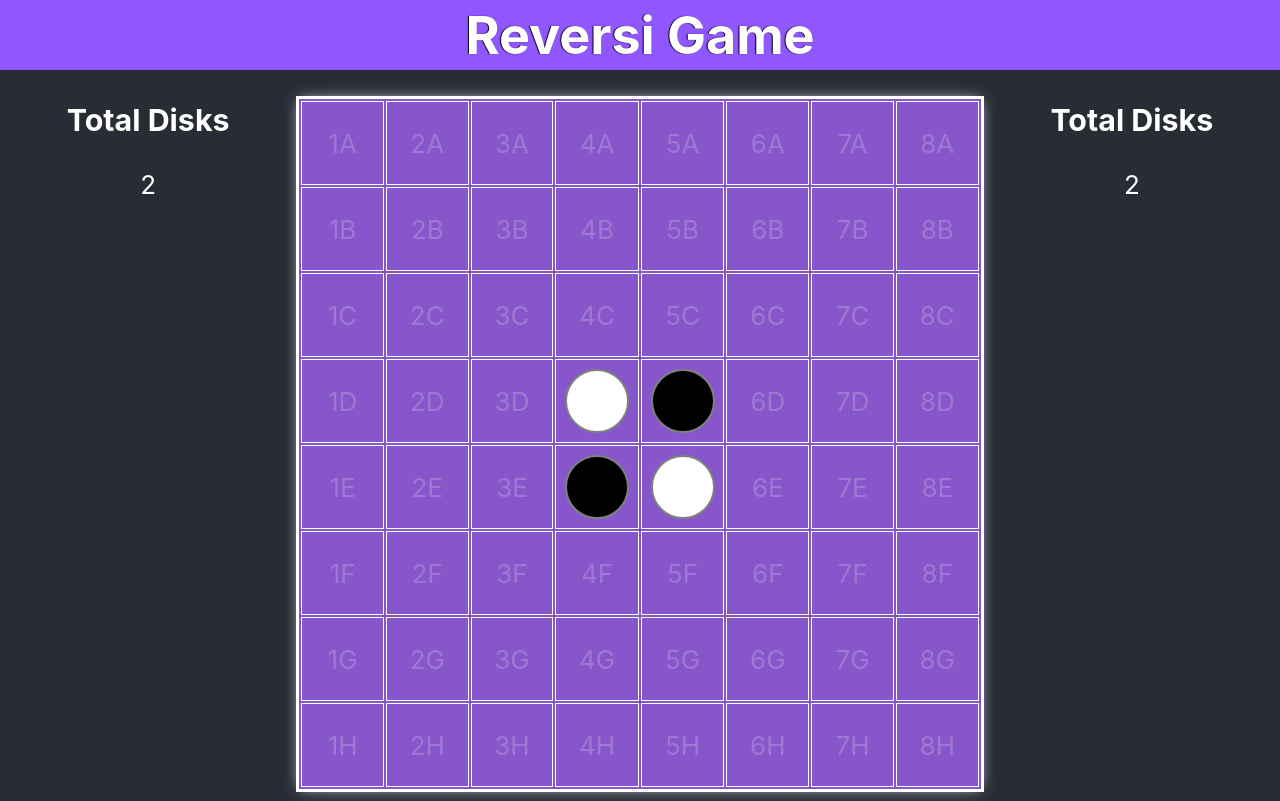
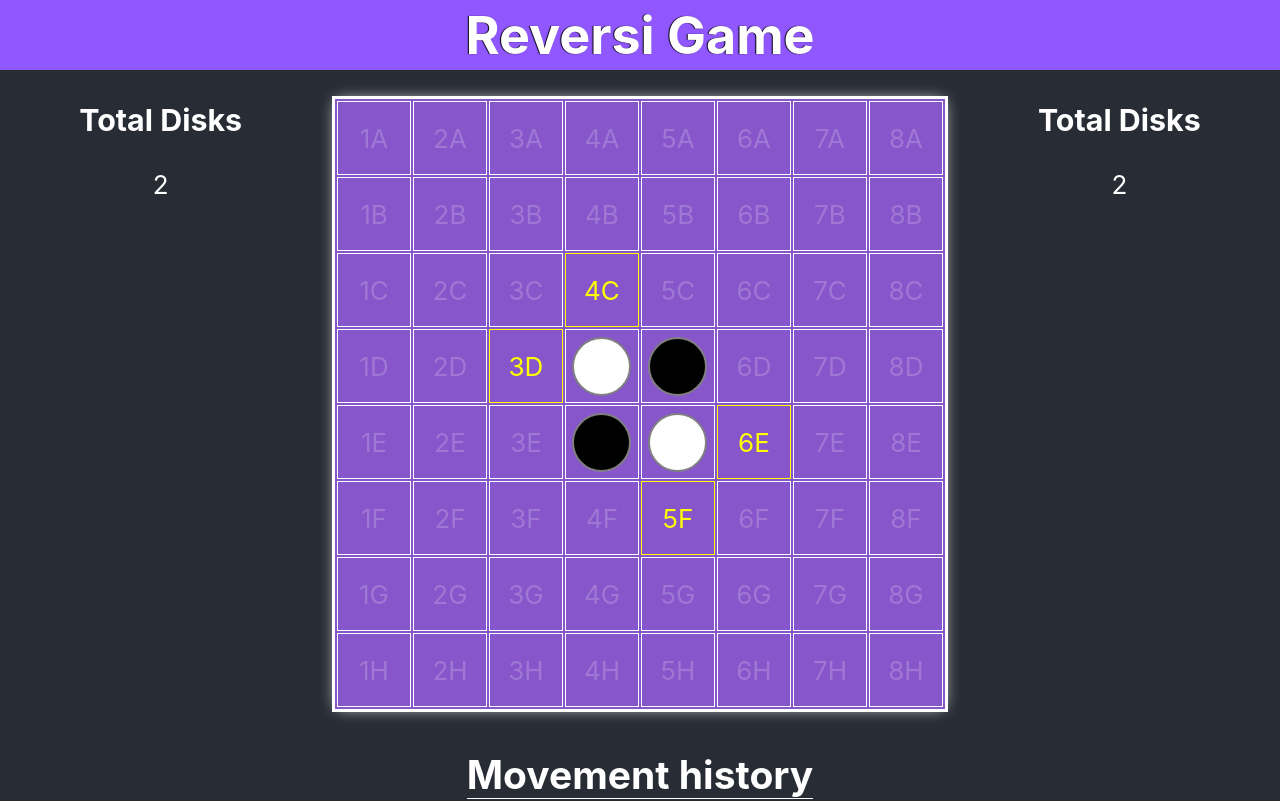
Before and after one commit to sebaveg/Reversi-Game, a React (Create React App) app: page /game in a window 1280 px wide. Shown: the top 801 px of the page. Built offline with nearby package versions, Linux system fonts and the light colour scheme.

Commit message:
fix reverse disks

```diff
--- a/src/assets/styles/Cell.css
+++ b/src/assets/styles/Cell.css
@@ -2,8 +2,8 @@
   border: 1px solid white;
   color: rgba(255, 255, 255, .2);
   cursor: pointer;
-  height: 80px;
-  width: 80px;
+  height: 70px;
+  width: 70px;
 }
 .cell:hover {
   color: white;
@@ -12,12 +12,12 @@
   border: 1px solid yellow;
   color: yellow;
   cursor: pointer;
-  height: 80px;
-  width: 80px;
+  height: 70px;
+  width: 70px;
 }
 .black, .white {
-  height: 60px;
-  width: 60px;
+  height: 55px;
+  width: 55px;
   border: 2px solid grey;
   border-radius: 50%;
   margin: 0 auto;
--- a/src/components/Board.jsx
+++ b/src/components/Board.jsx
@@ -4,13 +4,13 @@ import Cell from '../containers/Cell';
 
 import '../assets/styles/Board.css';
 
-const Board = ({ board }) => (
+const Board = ({ board, onClickCell }) => (
   <table className="Board">
     <tbody>
       {board.map((row, x) => (
         <tr key={x}>
           {board[x].map((cell, y) => (
-            <Cell key={`${x}${y}`} disk={cell.disk} allowed={cell.allowedCell} position={[x, y]}>
+            <Cell key={`${x}${y}`} disk={cell.disk} allowed={cell.allowedCell} position={[x, y]} onClickCell={onClickCell}>
               {cell.id}
             </Cell>
           ))}
@@ -19,5 +19,4 @@ const Board = ({ board }) => (
     </tbody>
   </table>
 );
-
 export default Board;
--- a/src/components/Cell.jsx
+++ b/src/components/Cell.jsx
@@ -3,7 +3,7 @@ import React from 'react';
 const Cell = ({
   disk, allowed, children, onClick,
 }) => (
-  <td className={allowed ? 'highlight' : 'cell'} onClick={onClick}>
+  <td className={allowed.length > 0 ? 'highlight' : 'cell'} onClick={onClick}>
     {disk !== 'black' && disk !== 'white' ? children : null}
     <div className={disk} />
   </td>
--- a/src/containers/Board.jsx
+++ b/src/containers/Board.jsx
@@ -24,6 +24,12 @@ class Board extends React.Component {
 
   componentDidMount() {
     this.initialBoard();
+  }
+
+  componentDidUpdate(prevProps) {
+    if (this.props.currentPlayer !== prevProps.currentPlayer) {
+      this.allowedCells();
+    }
   }
 
   diskOponent = () => (this.props.currentPlayer === 'white' ? 'black' : 'white');
@@ -55,51 +61,56 @@ class Board extends React.Component {
     this.allowedCells();
   }
 
+  // says what cells are enable for clicks in current turn
   allowedCells() {
-    // says what cells are enable for clicks
     const b = this.props.board.slice();
-    let bool; let cant = 0;
+    let arrayCanReverse; let cant = 0;
     for (let x = 0; x < 8; x++) {
       for (let y = 0; y < 8; y++) {
-        bool = true; // this.canPutDisk(x, y);
-        b[x][y].allowedCell = bool;
-        b[x][y].lala = 'pepe';
-        if (bool) cant += 1;
+        // array with positions enable for put disks
+        arrayCanReverse = this.canPutDisk(x, y);
+        b[x][y].allowedCell = arrayCanReverse;
+        if (arrayCanReverse.length > 0) cant += 1;
       }
     }
-    return cant;
-    // await this.props.setBoard(board);
-    // this.props.setAllowedCells(cant);
+    this.props.setAllowedCells(cant); // dispatch how many cells enable
+    this.props.setBoard(b);
   }
 
+  // array with positions enable for put disks
   canPutDisk(x, y) {
-    // boolean if can put one disk in the cell in (x,y)
     const { board } = this.props;
-    let can = false;
     if (board[x][y].disk) return false;
+    const canReverse = [];
     let X;
     let Y;
     let cantDisks;
+    let cells;
     directions.forEach((direction) => {
       cantDisks = 0;
+      cells = [];
       X = x;
       Y = y;
       do {
+        cells.push({ X, Y });
         X += direction[0];
         Y += direction[1];
         cantDisks += 1;
       } while (this.inBoard(X, Y) && board[X][Y].disk === this.diskOponent());
 
       if (cantDisks > 1 && this.inBoard(X, Y) && board[X][Y].disk === this.props.currentPlayer) {
-        can = true;
+        canReverse.push(cells);
+        // cells.forEach((cell) => {
+        //   board[cell[0]][cell[1]].disk = this.props.currentPlayer;
+        // });
       }
     });
-    return can;
+    return [].concat(...canReverse);
   }
 
   render() {
     return (
-      <BoardLayout board={this.props.board} />
+      <BoardLayout board={this.props.board} onClickCell={this.allowedCells.bind(this)} />
     );
   }
 }
--- a/src/containers/Cell.jsx
+++ b/src/containers/Cell.jsx
@@ -13,17 +13,6 @@ import CellLayout from '../components/Cell';
 
 import '../assets/styles/Cell.css';
 
-const directions = [
-  [0, 1], // right
-  [0, -1], // left
-  [-1, 0], // up
-  [1, 0], // down
-  [1, 1], // down right
-  [1, -1], // down left
-  [-1, 1], // up right
-  [-1, -1], // up left
-];
-
 class Cell extends Component {
   diskOponent = () => (this.props.currentPlayer === 'white' ? 'black' : 'white')
 
@@ -31,10 +20,17 @@ class Cell extends Component {
 
   // reverse disks oponent
   reverse() {
-    if (this.props.allowed) {
+    if (this.props.allowed.length > 0) {
+      this.props.onClickCell();
       const { board } = this.props;
       const x = this.props.position[0];
       const y = this.props.position[1];
+      board[x][y].disk = this.props.currentPlayer;
+      board[x][y].allowedCell.forEach((cell) => {
+        board[cell.X][cell.Y].disk = this.props.currentPlayer;
+      });
+      this.props.addDisks(this.props.allowed.length); // dispatch action
+      this.props.setBoard(board);
       // save position disks in the global state
       if (this.props.currentPlayer === 'black') {
         this.props.setPosDisksBlack([x, y]);
@@ -42,31 +38,7 @@ class Cell extends Component {
       if (this.props.currentPlayer === 'white') {
         this.props.setPosDisksWhite([x, y]);
       }
-      board[x][y].disk = this.props.currentPlayer;
-      let X; let Y; let cantDisks;
-      let cells;
-      // Reverse all disks in one direction
-      directions.forEach((direction) => {
-        cantDisks = 0;
-        X = x;
-        Y = y;
-        cells = [];
-        do {
-          X += direction[0];
-          Y += direction[1];
-          cells.push([X, Y]);
-          cantDisks += 1;
-        } while (this.inBoard(X, Y) && board[X][Y].disk === this.diskOponent());
-        if (cantDisks > 1 && this.inBoard(X, Y) && board[X][Y].disk === this.props.currentPlayer) {
-          cells.forEach((cell) => {
-            board[cell[0]][cell[1]].disk = this.props.currentPlayer;
-          });
-          this.props.addDisks(cantDisks); // dispatch action
-          this.props.allowedCells();
-        }
-      });
       this.props.changeTurn();
-      this.props.setBoard(board);
     } else {
       this.props.setError('No can put your disk here');
       setTimeout(() => {
```
Also changed, not shown: 1 other file (tests, documents, lock files or other folders).
